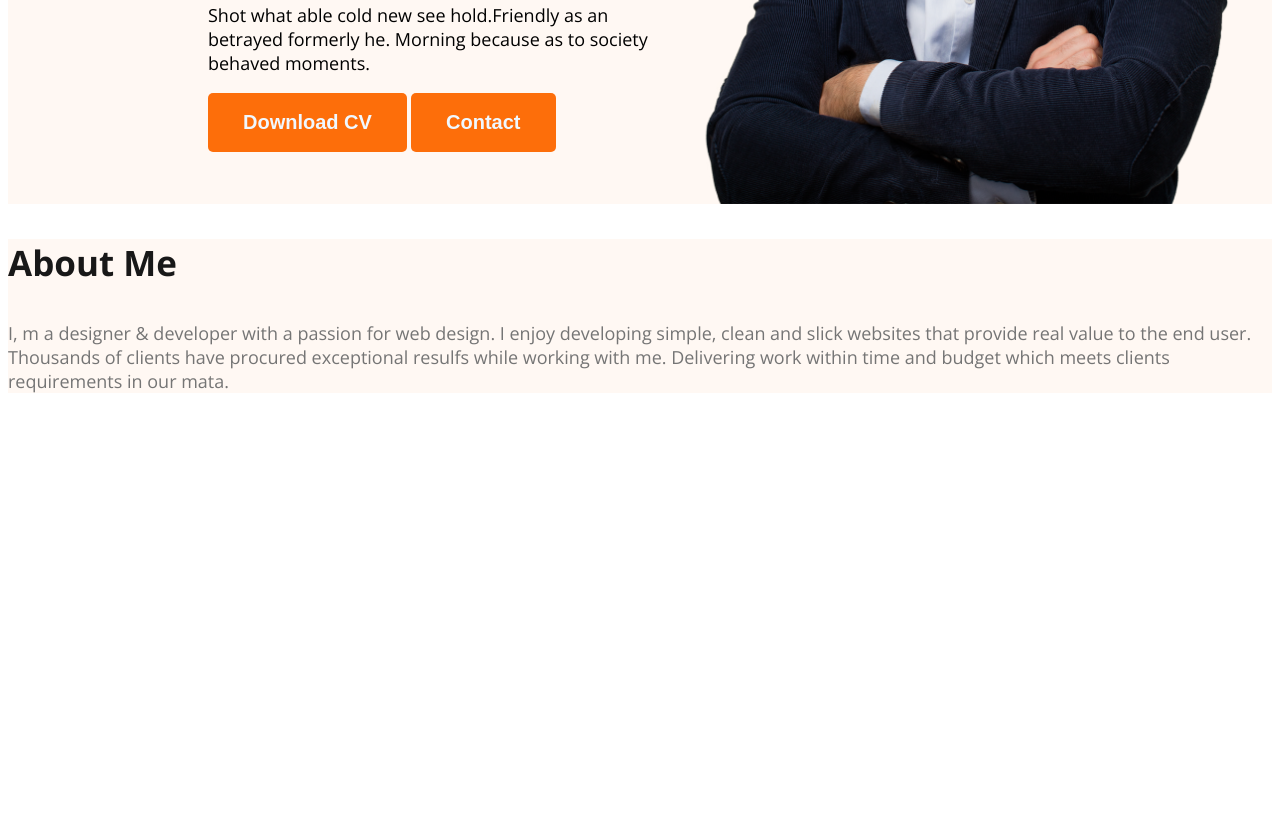
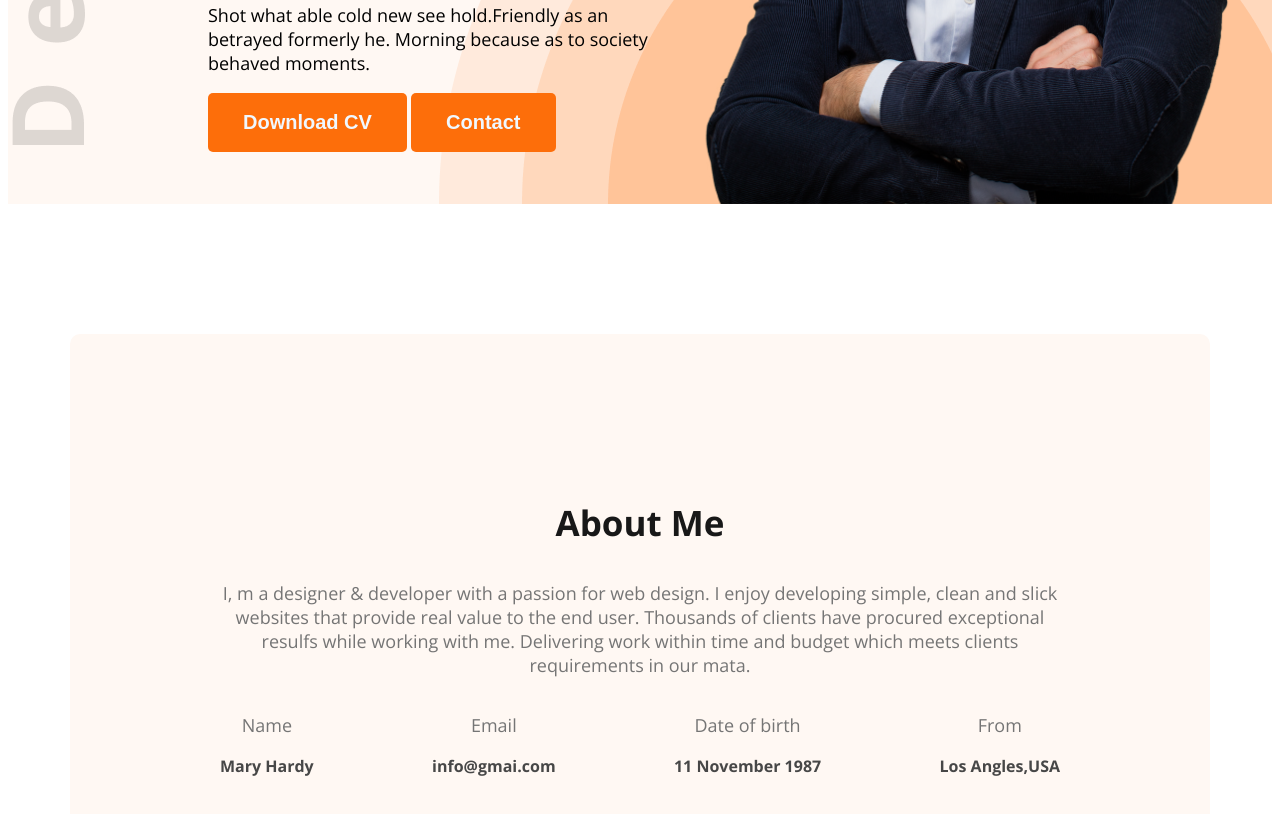
Before and after one commit to mdtamim0314/web-dev-porttfolio, a plain HTML site: page index.html in a window 1280 px wide. Shown: the part 626-1440 px from the top of the page. Before the commit the page ends 1037 px from the top, so only its background shows below. Drawn offline with nearby package versions, Linux system fonts and the light colour scheme.

Commit message:
added all css and html code

```diff
--- a/index.html
+++ b/index.html
@@ -14,7 +14,7 @@
 </head>
 
 <body class="open-sans-normal">
-    <header class="header, secondary-bg">
+    <header class="header secondary-bg">
         <nav>
             <h3 class="nav-title">Ma<span class="text-primary">r</span>y</h3>
             <ul>
@@ -41,11 +41,40 @@
 
     </header>
     <main>
-        <section class="about, secondary-bg">
+        <section class="about secondary-bg">
             <h3 class="section-title">About Me</h3>
             <p class="section-description">
                 I, m a designer & developer with a passion for web design. I enjoy developing simple, clean and slick websites that provide real value to the end user. Thousands of clients have procured exceptional resulfs while working with me. Delivering work within time and budget which meets clients requirements in our mata.
             </p>
+            <div class="about-items">
+                <!-- .about-item*4>p.item-title+p.item-description -->
+                    <div class="about-item">
+                        <p class="item-title section-description">Name</p>
+                        <p class="item-description">
+                             Mary Hardy
+                        </p>
+                    </div>
+                    <div class="about-item">
+                        <p class="item-title section-description">Email</p>
+                        <p class="item-description">
+                            info@gmai.com
+                        </p>
+                    </div>
+                    <div class="about-item">
+                        <p class="item-title section-description">
+                            Date of birth
+                        </p>
+                        <p class="item-description">
+                            11 November 1987
+                        </p>
+                    </div>
+                    <div class="about-item">
+                        <p class="item-title section-description">From</p>
+                        <p class="item-description ">
+                            Los Angles,USA
+                        </p>
+                    </div>
+            </div>
         </section>
 
     </main>
--- a/styels/portfolio.css
+++ b/styels/portfolio.css
@@ -8,7 +8,7 @@
     "wdth" 100;}
     /* shared style */
     .secondary-bg{
-        background-color: #FFF8F3;
+        background-color: #FFF8F3;}
     .text-primary{
         color:#FD6E0A;
     }
@@ -92,3 +92,23 @@ nav li a {
 .banner-profile-pic{
     width:580px ;
 }
+/* main styles */
+main{
+ max-width: 1140px ;
+ margin: 0 auto;
+}
+/* about styles */
+.about{
+    border-radius: 10px;
+    padding: 130px 150px;
+    text-align: center;
+    margin-top: 130px;
+}
+.about-items{
+    display: flex;
+    justify-content: space-between;
+}
+.item-description{
+    color: #474747;
+    font-weight: bold;
+}
```
